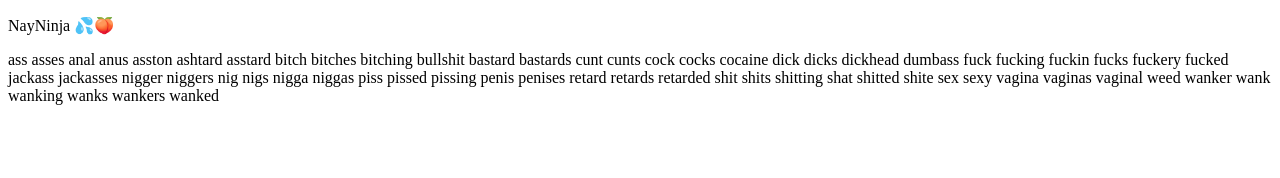
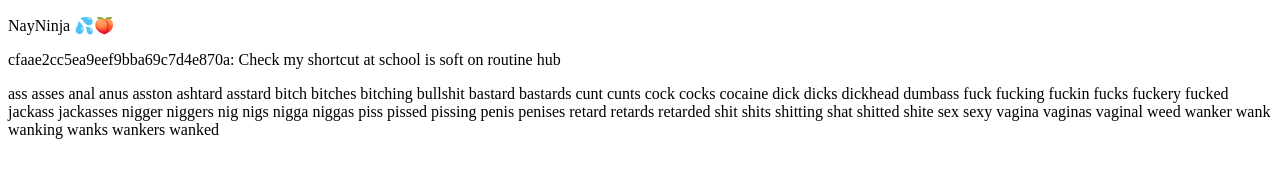
Before and after one commit to Quinndevelops/Bannedmessages, a plain HTML site: page index.html in a window 1280 px wide. Drawn offline with Linux system fonts and the light colour scheme.

Commit message:
Update index.html

```diff
--- a/index.html
+++ b/index.html
@@ -9,6 +9,8 @@
 </head>
 <body>
    <p>NayNinja 💦🍑</p>
+   <p>cfaae2cc5ea9eef9bba69c7d4e870a: Check
+my shortcut at school is soft on routine hub</p>
    <p>ass
 asses
 anal
```
